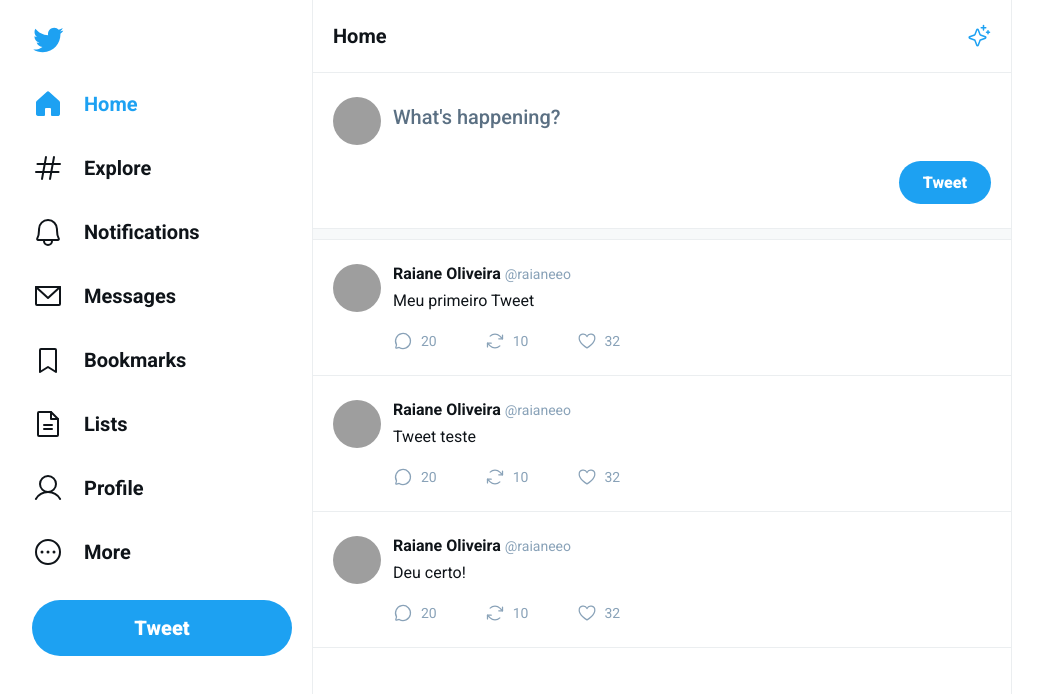
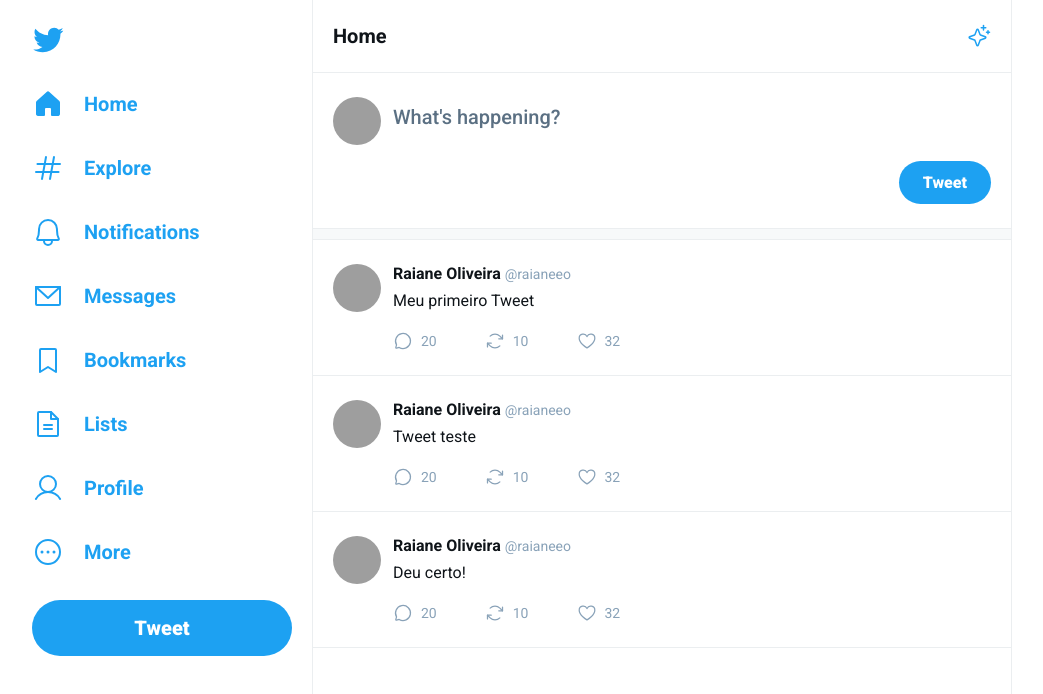
Before and after one commit to raiane-oliveira/twitter-ui, a React (Vite) app: page / in a window 1280 px wide. Shown: the top 694 px of the page, without its empty margins (128-1171 px from the left). Built offline with nearby package versions, Linux system fonts and the light colour scheme; grey boxes are pictures that could not be loaded.

Commit message:
fix: page not found when user clicks on sidebar links

```diff
--- a/src/components/Sidebar.tsx
+++ b/src/components/Sidebar.tsx
@@ -25,34 +25,34 @@
           <House weight="fill" />
           <span>Home</span>
         </NavLink>
-            <a href="">
+        <NavLink to="/">
           <Hash weight="fill" />
           <span>Explore</span>
-            </a>
-            <a href="">
+        </NavLink>
+        <NavLink to="/">
           <Bell />
           <span>Notifications</span>
-            </a>
-            <a href="">
+        </NavLink>
+        <NavLink to="/">
           <EnvelopeSimple />
           <span>Messages</span>
-            </a>
-            <a href="">
+        </NavLink>
+        <NavLink to="/">
           <BookmarkSimple />
           <span>Bookmarks</span>
-            </a>
-            <a href="">
+        </NavLink>
+        <NavLink to="/">
           <FileText />
           <span>Lists</span>
-            </a>
-            <a href="">
+        </NavLink>
+        <NavLink to="/">
           <User />
           <span>Profile</span>
-            </a>
-            <a href="">
+        </NavLink>
+        <NavLink to="/">
           <DotsThreeCircle />
           <span>More</span>
-            </a>
+        </NavLink>
       </nav>
 
       <button className="new-tweet" type="button">
```
Lines whose indentation alone changed are shown as unchanged.
